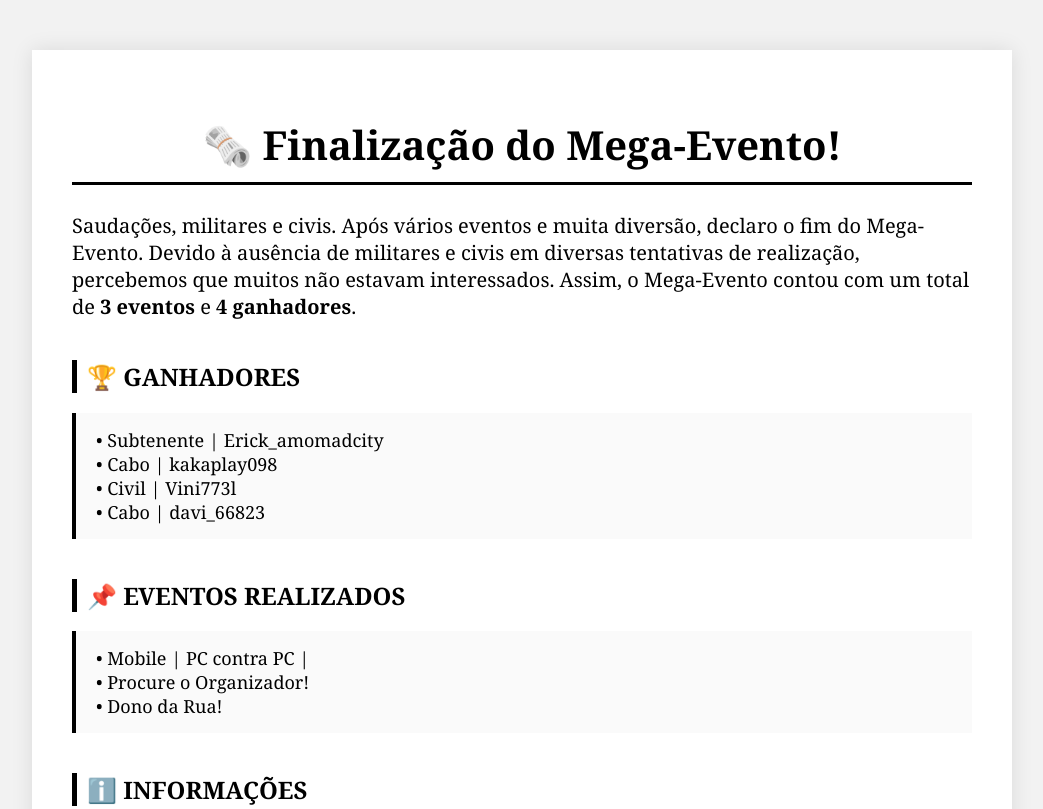
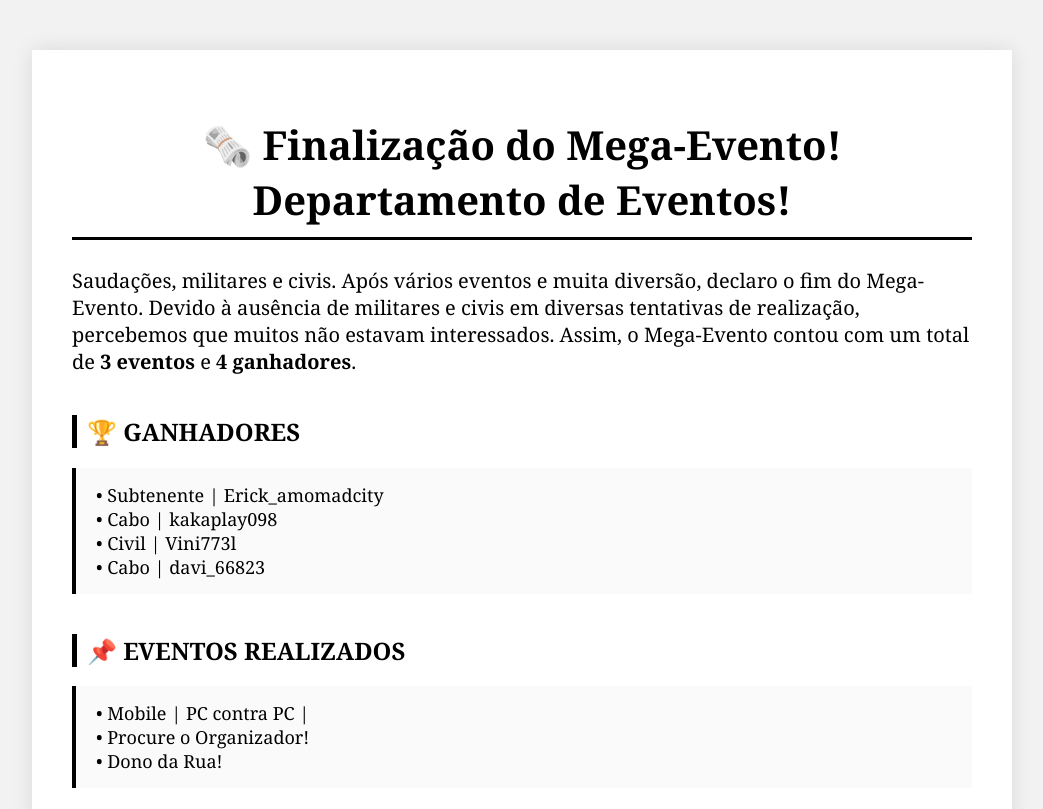
Before and after one commit to SoUsoPraPegarIPOuInformacaoDasPessoas/testedojornal, a plain HTML site: page index.html in a window 1280 px wide. Shown: the top 809 px of the page, without its empty margins (118-1161 px from the left). Drawn offline with Linux system fonts and the light colour scheme.

Commit message:
index.html

```diff
--- a/index.html
+++ b/index.html
@@ -53,7 +53,7 @@
 <body>
 
 <div class="container">
-    <h1>🗞️ Finalização do Mega-Evento!</h1>
+    <h1>🗞️ Finalização do Mega-Evento! Departamento de Eventos!</h1>
 
     <p style="font-size: 20px;">
         Saudações, militares e civis. Após vários eventos e muita diversão,
```
